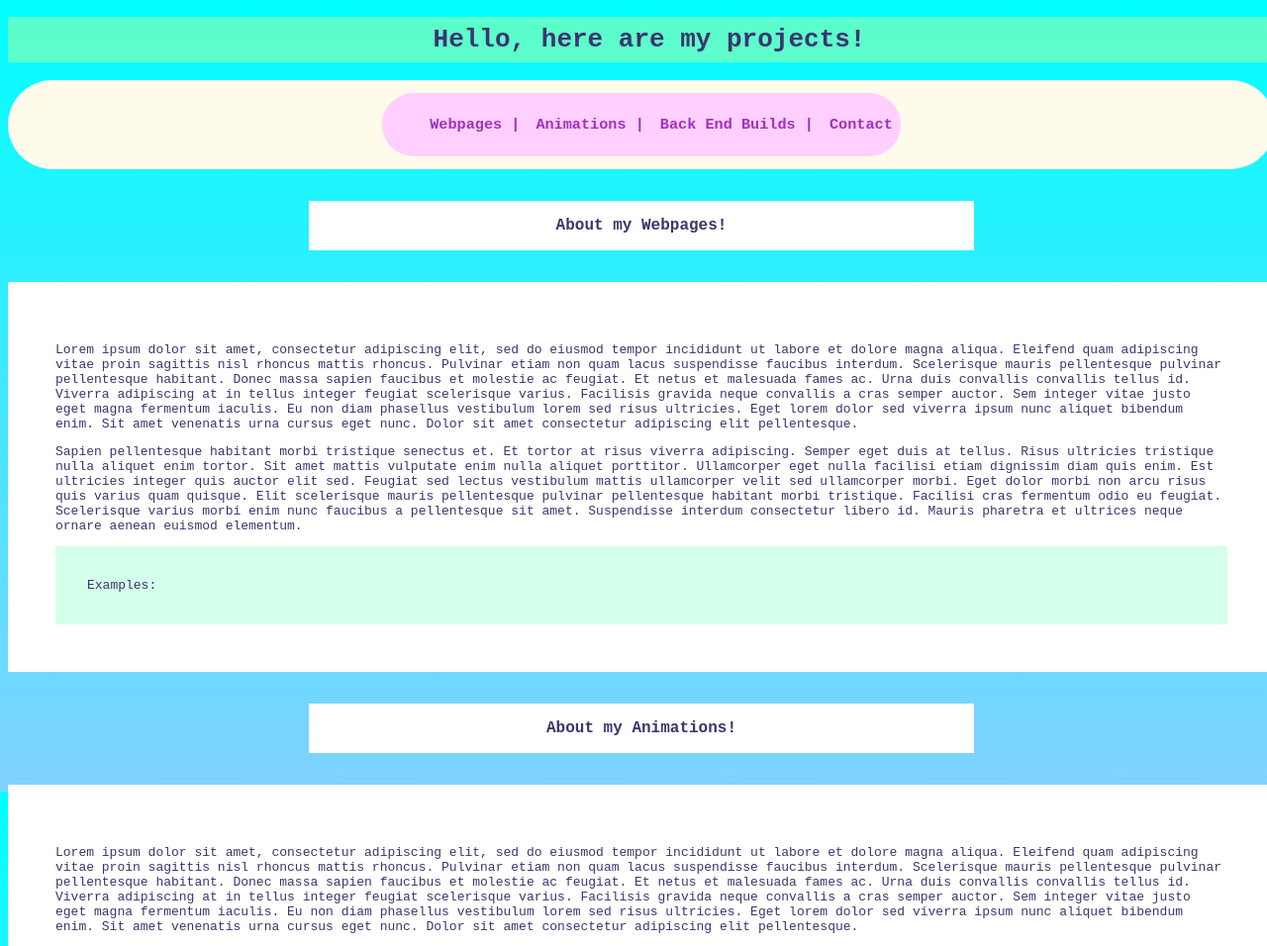
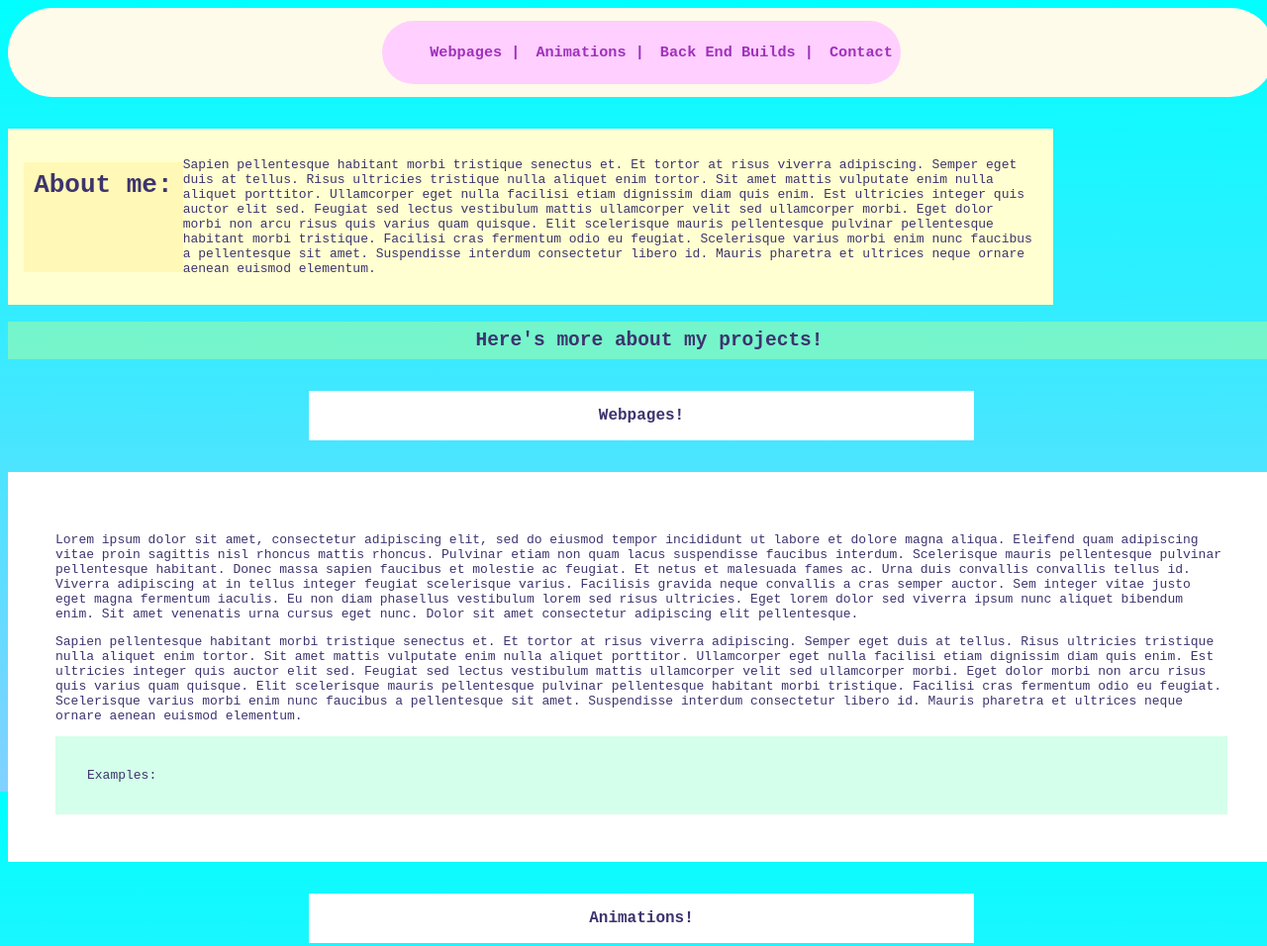
Before and after one commit to CitrusDivided/FCC-Cert-Builds, a plain HTML site: page index.html in a window 1280 px wide. Shown: the top 956 px of the page at 99% size. Drawn offline with Linux system fonts and the light colour scheme.

Commit message:
HTML+CSS: further refinement of welcome-section

```diff
--- a/CSS/style.css
+++ b/CSS/style.css
@@ -1,10 +1,25 @@
+#welcome-section{
+    display: flex;
+
+    width: 80%;
+    margin-top: 2rem;
+    padding: 1rem;
+    background: rgb(255, 255, 209);
+}
 h1{
+    text-align: center;
+    width: 100%;
+    background: rgb(255, 248, 182);
+    padding: 0.5rem;
+}
+h2{
     text-align: center;
     width: 100%;
     background: rgba(186, 255, 146, 0.473);
     padding: 0.5rem;
 }
 nav{
+    top: 0;
     border-radius: 0.2rem;
     background: rgb(255, 251, 234);
 }
--- a/index.html
+++ b/index.html
@@ -8,7 +8,6 @@
     <title>FCC-CERT-RES. WEB-DESIGN</title>
 </head>
 <body>
-    <h1>Hello, here are my projects!</h1>
     <nav id="navBar">
         <ul id="navBar">
             <li><h3><a href="#">Webpages |</h3></a></li>
@@ -17,13 +16,19 @@
             <li><h3><a href="#">Contact</a></h3></li>
         </ul>
         </nav>
-    <h4>About my Webpages!</h4>
+    <div id="welcome-section">
+        <h1>About me:</h1>
+        <p>Sapien pellentesque habitant morbi tristique senectus et. Et tortor at risus viverra adipiscing. Semper eget duis at tellus. Risus ultricies tristique nulla aliquet enim tortor. Sit amet mattis vulputate enim nulla aliquet porttitor. Ullamcorper eget nulla facilisi etiam dignissim diam quis enim. Est ultricies integer quis auctor elit sed. Feugiat sed lectus vestibulum mattis ullamcorper velit sed ullamcorper morbi. Eget dolor morbi non arcu risus quis varius quam quisque. Elit scelerisque mauris pellentesque pulvinar pellentesque habitant morbi tristique. Facilisi cras fermentum odio eu feugiat. Scelerisque varius morbi enim nunc faucibus a pellentesque sit amet. Suspendisse interdum consectetur libero id. Mauris pharetra et ultrices neque ornare aenean euismod elementum.</p>
+    </div>
+    <h2>Here's more about my projects!</h2>
+
+    <h4>Webpages!</h4>
     <div id="projects">
         <p>Lorem ipsum dolor sit amet, consectetur adipiscing elit, sed do eiusmod tempor incididunt ut labore et dolore magna aliqua. Eleifend quam adipiscing vitae proin sagittis nisl rhoncus mattis rhoncus. Pulvinar etiam non quam lacus suspendisse faucibus interdum. Scelerisque mauris pellentesque pulvinar pellentesque habitant. Donec massa sapien faucibus et molestie ac feugiat. Et netus et malesuada fames ac. Urna duis convallis convallis tellus id. Viverra adipiscing at in tellus integer feugiat scelerisque varius. Facilisis gravida neque convallis a cras semper auctor. Sem integer vitae justo eget magna fermentum iaculis. Eu non diam phasellus vestibulum lorem sed risus ultricies. Eget lorem dolor sed viverra ipsum nunc aliquet bibendum enim. Sit amet venenatis urna cursus eget nunc. Dolor sit amet consectetur adipiscing elit pellentesque.</p>
         <p>Sapien pellentesque habitant morbi tristique senectus et. Et tortor at risus viverra adipiscing. Semper eget duis at tellus. Risus ultricies tristique nulla aliquet enim tortor. Sit amet mattis vulputate enim nulla aliquet porttitor. Ullamcorper eget nulla facilisi etiam dignissim diam quis enim. Est ultricies integer quis auctor elit sed. Feugiat sed lectus vestibulum mattis ullamcorper velit sed ullamcorper morbi. Eget dolor morbi non arcu risus quis varius quam quisque. Elit scelerisque mauris pellentesque pulvinar pellentesque habitant morbi tristique. Facilisi cras fermentum odio eu feugiat. Scelerisque varius morbi enim nunc faucibus a pellentesque sit amet. Suspendisse interdum consectetur libero id. Mauris pharetra et ultrices neque ornare aenean euismod elementum.</p>
         <div class="project-tile">Examples:</div>
     </div>
-    <h5> About my Animations!</h5>
+    <h5>Animations!</h5>
     <div id="projects">
         <p>Lorem ipsum dolor sit amet, consectetur adipiscing elit, sed do eiusmod tempor incididunt ut labore et dolore magna aliqua. Eleifend quam adipiscing vitae proin sagittis nisl rhoncus mattis rhoncus. Pulvinar etiam non quam lacus suspendisse faucibus interdum. Scelerisque mauris pellentesque pulvinar pellentesque habitant. Donec massa sapien faucibus et molestie ac feugiat. Et netus et malesuada fames ac. Urna duis convallis convallis tellus id. Viverra adipiscing at in tellus integer feugiat scelerisque varius. Facilisis gravida neque convallis a cras semper auctor. Sem integer vitae justo eget magna fermentum iaculis. Eu non diam phasellus vestibulum lorem sed risus ultricies. Eget lorem dolor sed viverra ipsum nunc aliquet bibendum enim. Sit amet venenatis urna cursus eget nunc. Dolor sit amet consectetur adipiscing elit pellentesque.</p>
         <p>Sapien pellentesque habitant morbi tristique senectus et. Et tortor at risus viverra adipiscing. Semper eget duis at tellus. Risus ultricies tristique nulla aliquet enim tortor. Sit amet mattis vulputate enim nulla aliquet porttitor. Ullamcorper eget nulla facilisi etiam dignissim diam quis enim. Est ultricies integer quis auctor elit sed. Feugiat sed lectus vestibulum mattis ullamcorper velit sed ullamcorper morbi. Eget dolor morbi non arcu risus quis varius quam quisque. Elit scelerisque mauris pellentesque pulvinar pellentesque habitant morbi tristique. Facilisi cras fermentum odio eu feugiat. Scelerisque varius morbi enim nunc faucibus a pellentesque sit amet. Suspendisse interdum consectetur libero id. Mauris pharetra et ultrices neque ornare aenean euismod elementum.</p>
```
Lines whose indentation alone changed are shown as unchanged.
